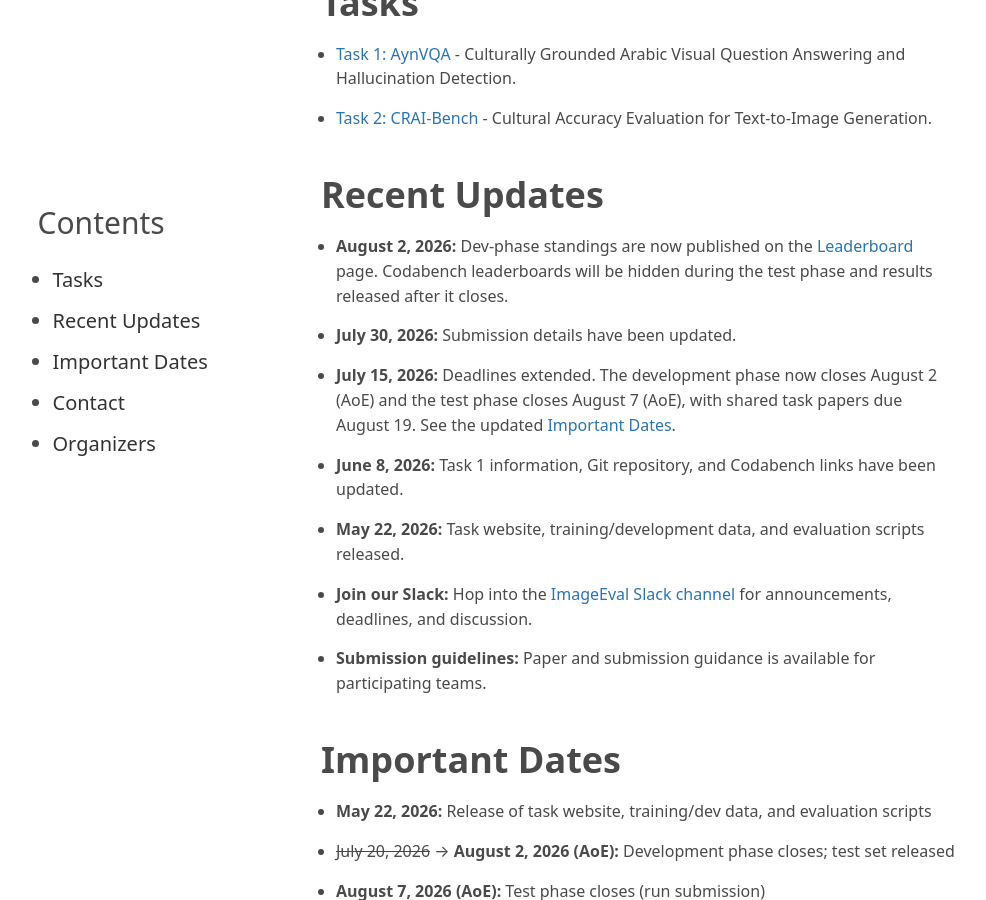
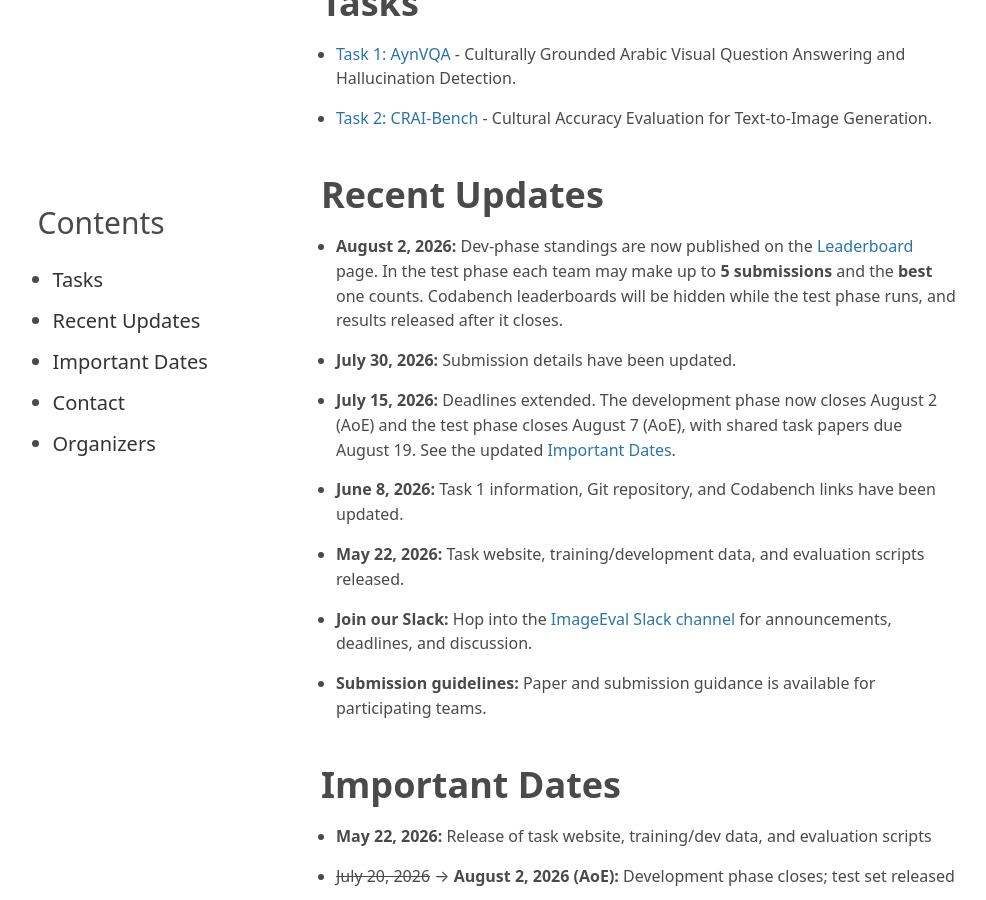
Before and after one commit to ImageEval2026/ImageEval2026.github.io, a Jekyll site: the page built from index.md, in a window 1280 px wide and 900 px high, scrolled down 562 px. Shown: the whole window, without its empty margins (142-1128 px from the left). Built offline with Jekyll 4.4.1, drawn with Linux system fonts in a browser that asks for light colours.

Commit message:
Announce test-phase submission limits (5 per team, best counts)

```diff
--- a/task1.md
+++ b/task1.md
@@ -177,6 +177,8 @@
 | Hallucination (1b) | English | [Codabench 17051](https://www.codabench.org/competitions/17051/) |
 | Hallucination (1b) | MSA | [Codabench 17050](https://www.codabench.org/competitions/17050/) |
 
+**Submission limits:** Development phase, 5/day. Test phase, 5 total, 5/day. Best submission counts.
+
 ## Questions
 
 See the [FAQ]({{ '/faq/' | relative_url }}) or email [imageeval2026@gmail.com](mailto:imageeval2026@gmail.com). The dataset is released for research use under CC BY-NC 4.0.
```
Also changed, not shown: _tasks/recent-updates.md (+1 -1 lines).
